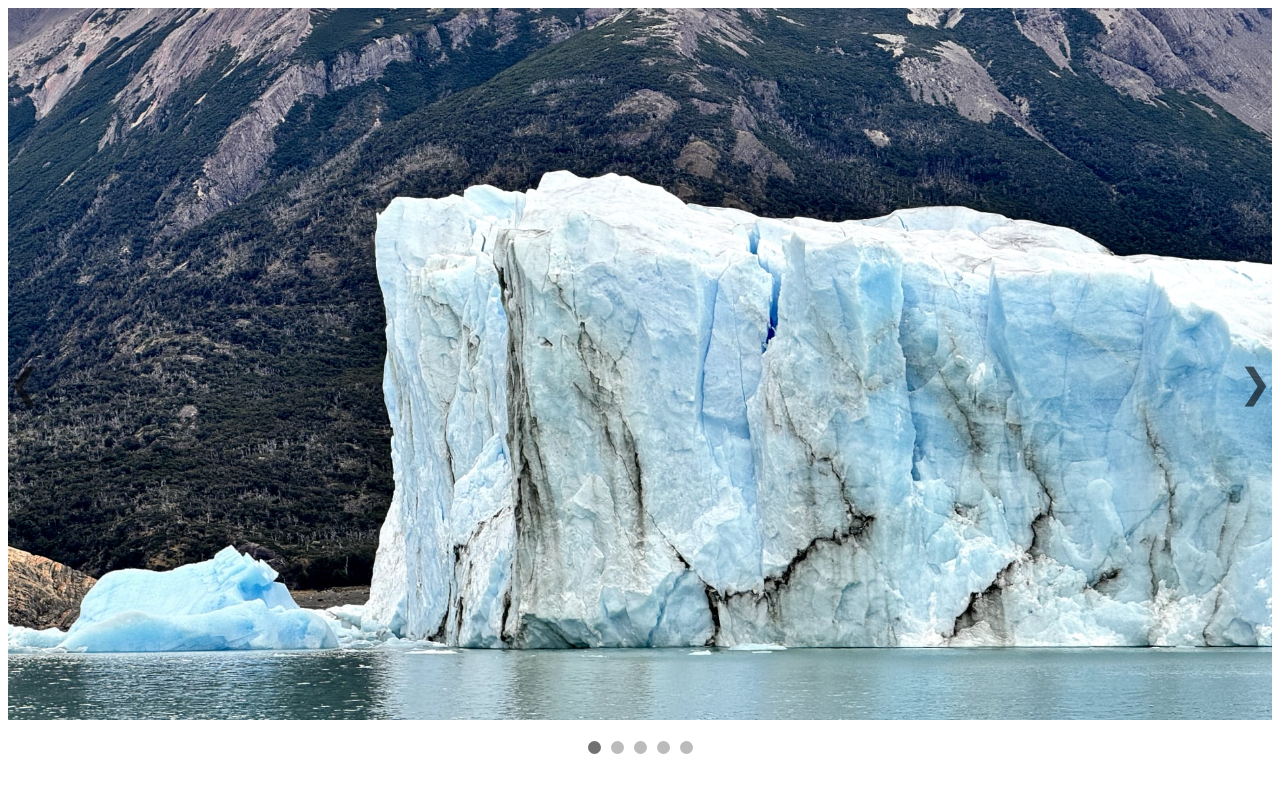
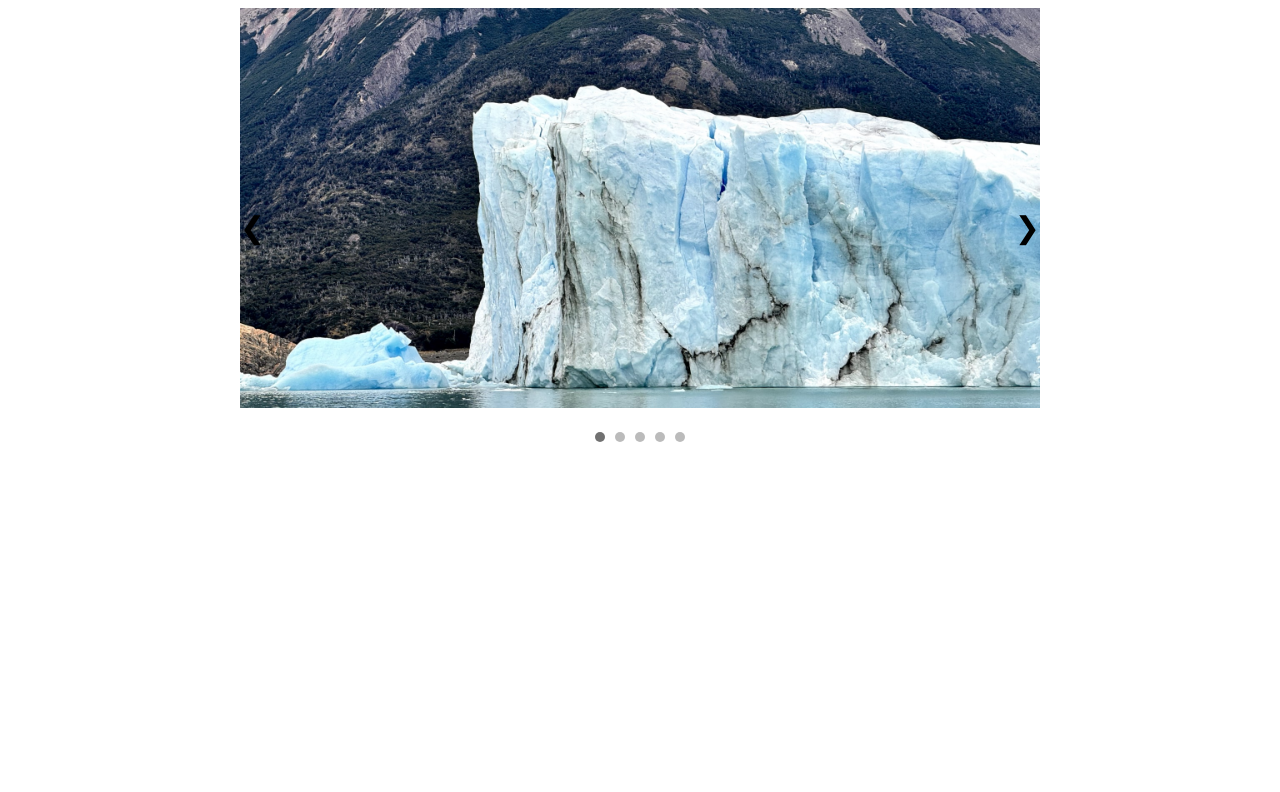
Before and after one commit to veresmar/gallery-notion, a plain HTML site: page gallery-3.html in a window 1280 px wide. Drawn offline with Linux system fonts and the light colour scheme.

Commit message:
change code

```diff
--- a/gallery-3.html
+++ b/gallery-3.html
@@ -7,20 +7,15 @@
   <link rel="stylesheet" href="style.css">
 </head>
 <body>
-    <div class="gallery-container">
-      <div class="gallery">
-        <img src="images/gallery-3/3-1.jpeg" alt="Ледник">
-        <img src="images/gallery-3/3-2.jpeg" alt="Скелеты китов на траве, фото снято дроном">
-        <img src="images/gallery-3/3-3.jpeg" alt="Горный пейзаж с рекой и деревьями">
-        <img src="images/gallery-3/3-4.jpeg" alt="Морской пейзаж с кораблями и контейнерами, выстроенными в линию. На заднем плане горы и облака">
-        <img src="images/gallery-3/3-5.jpeg" alt="Фото города в окружении гор. На малоэтажные дома падает тень от облаков">
-      </div>
-
+  <div class="gallery-container">
+      <div class="gallery"></div>
       <div class="prev">&#10094;</div>
       <div class="next">&#10095;</div>
-      <div class="dots-container">
-      </div>
-    </div>
+      <div class="dots-container"></div>
+  </div>
+  <script>
+    window.images = ['images/gallery-3/3-1.jpeg', 'images/gallery-3/3-2.jpeg', 'images/gallery-3/3-3.jpeg', 'images/gallery-3/3-4.jpeg', 'images/gallery-3/3-5.jpeg'];
+  </script>
   <script src="index.js"></script>
 </body>
 </html>
--- a/index.js
+++ b/index.js
@@ -1,21 +1,22 @@
 document.addEventListener("DOMContentLoaded", function() {
-  const gallery = document.querySelector(".gallery");
-  const images = document.querySelectorAll(".gallery img");
-  const prevBtn = document.querySelector(".prev");
-  const nextBtn = document.querySelector(".next");
-  const dotsContainer = document.querySelector(".dots-container");
+  const galleryContainer = document.querySelector(".gallery-container");
+  const gallery = galleryContainer.querySelector(".gallery");
+  const prevBtn = galleryContainer.querySelector(".prev");
+  const nextBtn = galleryContainer.querySelector(".next");
+  const dotsContainer = galleryContainer.querySelector(".dots-container");
+
+  const images = window.images || []; // Получаем массив изображений из глобальной области видимости
 
   let index = 0;
-  let intervalId;
 
   function showImage(n) {
       index = (n + images.length) % images.length;
-      gallery.style.transform = `translateX(-${index * 100}%)`;
+      gallery.style.backgroundImage = `url('${images[index]}')`;
       updateDots();
   }
 
   function updateDots() {
-      const dots = document.querySelectorAll(".dot");
+      const dots = dotsContainer.querySelectorAll(".dot");
       dots.forEach((dot, i) => {
           dot.classList.remove("active");
           if (i === index) {
@@ -38,16 +39,6 @@ document.addEventListener("DOMContentLoaded", function() {
       });
   }
 
-  // function startAutoSlide() {
-  //     intervalId = setInterval(nextImage, 2500);
-  //     gallery.classList.add("auto");
-  // }
-
-  // function stopAutoSlide() {
-  //     clearInterval(intervalId);
-  //     gallery.classList.remove("auto");
-  // }
-
   // Создание кружков
   images.forEach((_, i) => {
       const dot = document.createElement("span");
@@ -56,19 +47,12 @@ document.addEventListener("DOMContentLoaded", function() {
       dotsContainer.appendChild(dot);
   });
 
-  // Переключение фото по клику на стрелки
-  prevBtn.addEventListener("click", () => {
-      prevImage();
-      stopAutoSlide();
-  });
-  nextBtn.addEventListener("click", () => {
-      nextImage();
-      stopAutoSlide();
-  });
+  // Переключение по клику на стрелки
+  prevBtn.addEventListener("click", prevImage);
+  nextBtn.addEventListener("click", nextImage);
 
   // Начальная активация первого кружка
   updateDots();
-
-  // Запуск автоматического листания
-  // startAutoSlide();
+  // Отображение первого изображения при загрузке страницы
+  showImage(0);
 });
--- a/style.css
+++ b/style.css
@@ -1,35 +1,22 @@
 .gallery-container {
   position: relative;
-  width: 100%;
-  margin: 0;
+  max-width: 800px;
+  margin: auto;
   overflow: hidden;
 }
 
-/* ручное перелистывание */
 .gallery {
-  display: flex;
-  transition: transform 0.3s ease;
-}
-/* автоматическое перелистывание */
-/* .gallery.auto {
-  transition: transform 3.6s ease;
-} */
-
-
-img {
-  width: 100%;
-  height: auto;
-  display: block;
+  height: 400px; /* Высота галереи */
+  background-size: cover; /* Изображение будет занимать всю площадь блока */
+  background-position: center; /* Изображение будет располагаться по центру */
 }
 
-/* Стрелки вправо-влево */
 .prev, .next {
   position: absolute;
   top: 50%;
   transform: translateY(-50%);
   cursor: pointer;
-  font-size: 2.5em;
-  opacity: .6;
+  font-size: 30px;
   user-select: none;
   z-index: 1;
 }
@@ -42,7 +29,6 @@ img {
   right: 0;
 }
 
-/* Точки */
 .dots-container {
   text-align: center;
   margin-top: 20px;
@@ -50,8 +36,8 @@ img {
 
 .dot {
   display: inline-block;
-  width: 13px;
-  height: 13px;
+  width: 10px;
+  height: 10px;
   background-color: #bbb;
   border-radius: 50%;
   margin: 0 5px;
```
Also changed, not shown: gallery-1.html (+7 -10 lines), gallery-2.html (+7 -10 lines), gallery-4.html (+7 -12 lines).
